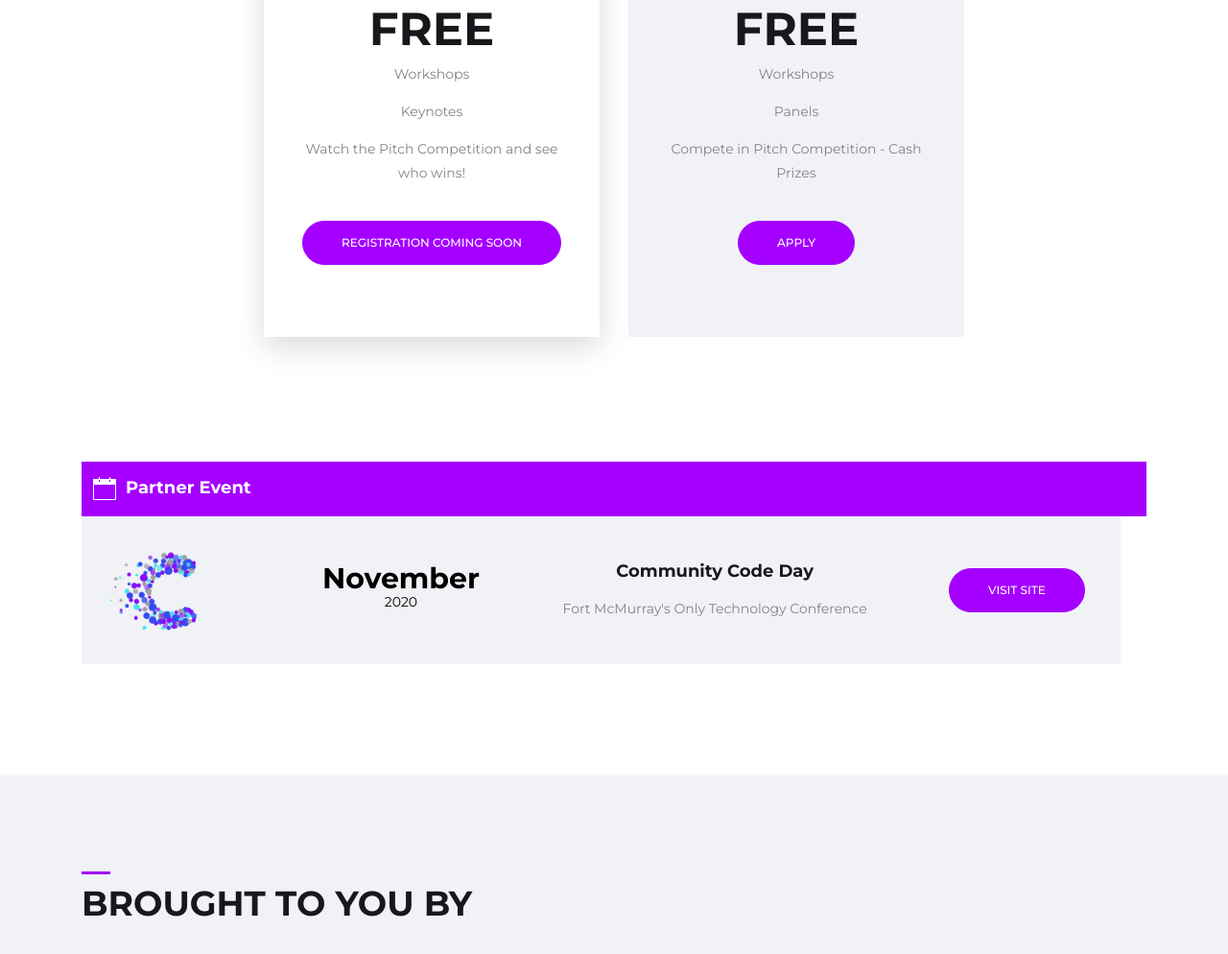
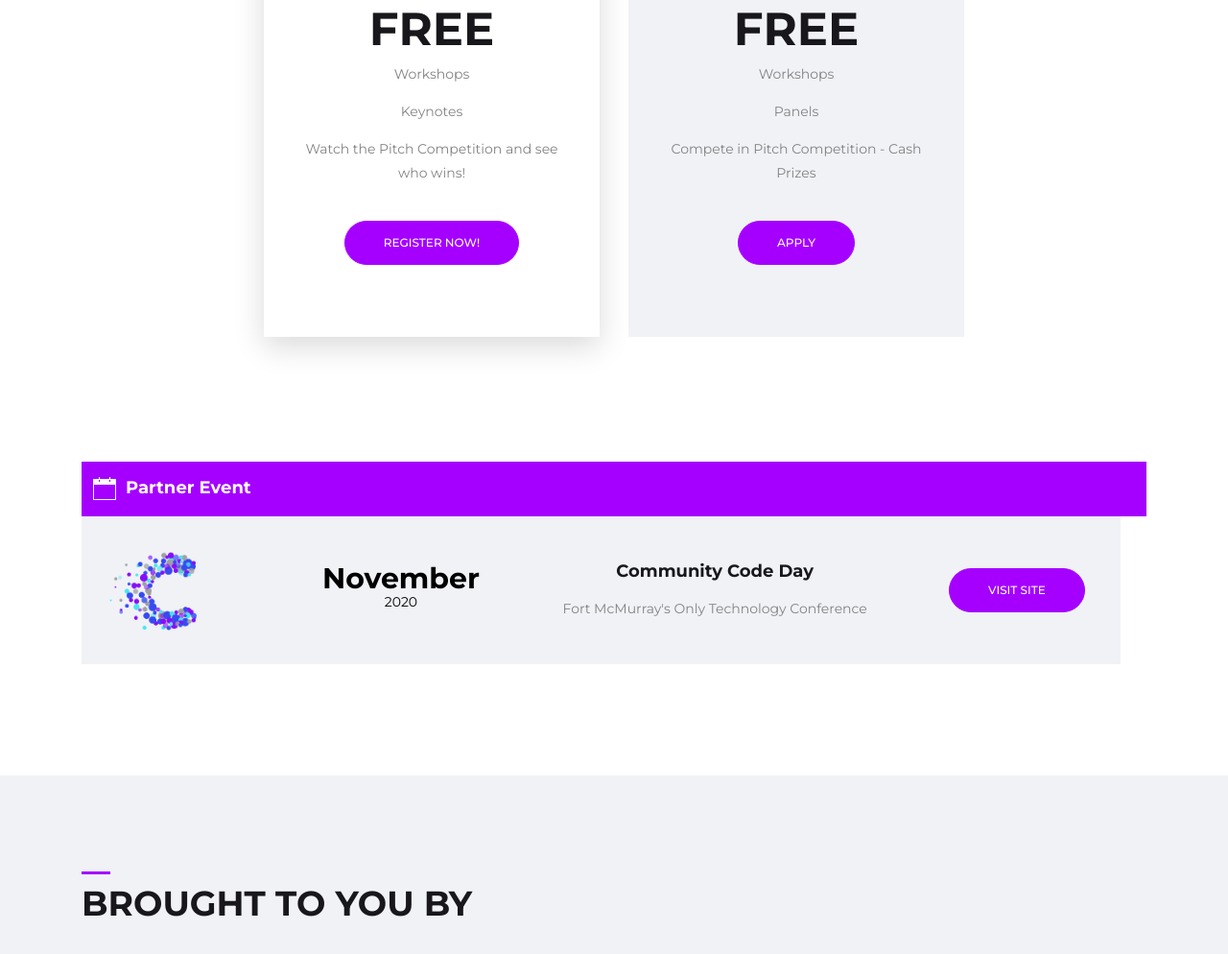
Before and after one commit to youthcomputing/LaunchWoodBuffaloWebsite, a website: page public/index.html in a window 1280 px wide. Shown: the part 2759-3753 px from the top of the page at 96% size. Drawn offline with Linux system fonts and the light colour scheme; files whose address does not match are found by name.

Commit message:
add eventbrite link

```diff
--- a/public/index.html
+++ b/public/index.html
@@ -431,7 +431,7 @@
                         </ul>
                     </div>
                     <div class="price_footer">
-                        <a href="#" class="btn btn-primary btn-rounded">Registration Coming Soon</a>
+                        <a href="https://www.eventbrite.ca/e/entrepreneurship-innovation-conference-tickets-121287288545" target="_blank" class="btn btn-primary btn-rounded">Register Now!</a>
                     </div>
                 </div>
             </div>
```
